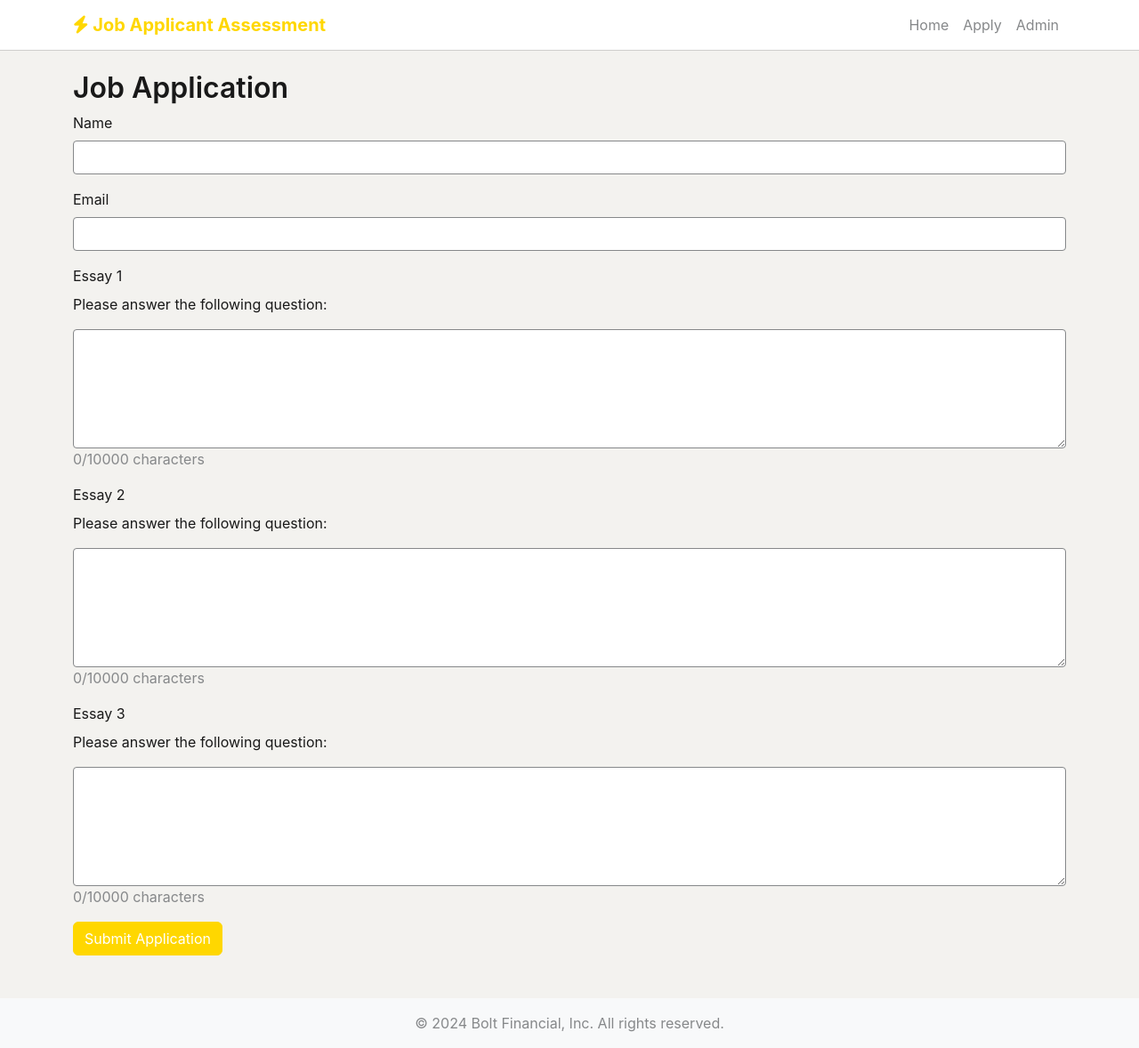
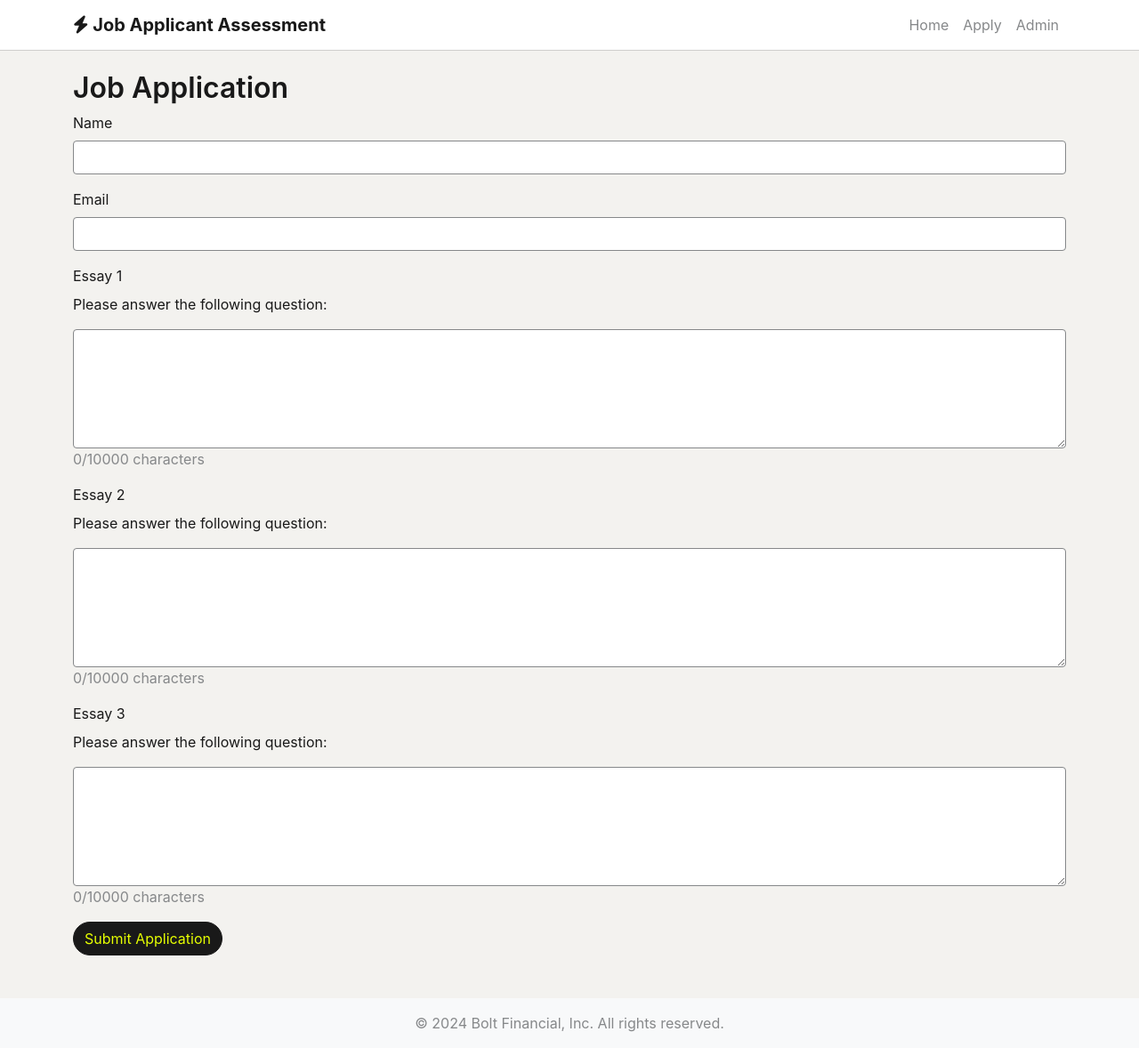
Before and after one commit to aelmhorst/JobApplicantAssessor, a Flask app: page /apply in a window 1280 px wide. Shown: the whole page at 89% size. Run offline with Flask 3, Linux system fonts and the light colour scheme; data that the repository does not hold is empty; some libraries are stand-ins or nearby versions.

Commit message:
Fixing a few color changes

```diff
--- a/static/css/style.css
+++ b/static/css/style.css
@@ -1,5 +1,5 @@
 :root {
-    --bolt-gold: #FFD700;
+    --bolt-gold: #e6ff00;
     --bolt-lemon-chiffon: #FFFACD;
     --bolt-goldenrod: #DAA520;
     --linkedin-gray: #86888a;
@@ -20,7 +20,7 @@ body {
 }
 
 .navbar-brand {
-    color: var(--bolt-gold) !important;
+    color: var(--linkedin-black) !important;
     font-weight: bold;
 }
 
@@ -34,14 +34,17 @@ body {
 }
 
 .btn-primary {
-    background-color: var(--bolt-gold);
-    border-color: var(--bolt-gold);
+    background-color: var(--linkedin-black);
+    color: var(--bolt-gold);
+    border-color: var(--linkedin-black);
+    border-radius: 32px;
 }
 
 .btn-primary:hover,
 .btn-primary:focus {
-    background-color: var(--bolt-goldenrod);
-    border-color: var(--bolt-goldenrod);
+    background-color: var(--bolt-gold);
+    color: var(--linkedin-black);
+    border-color: var(--bolt-gold);
 }
 
 .card {
```
